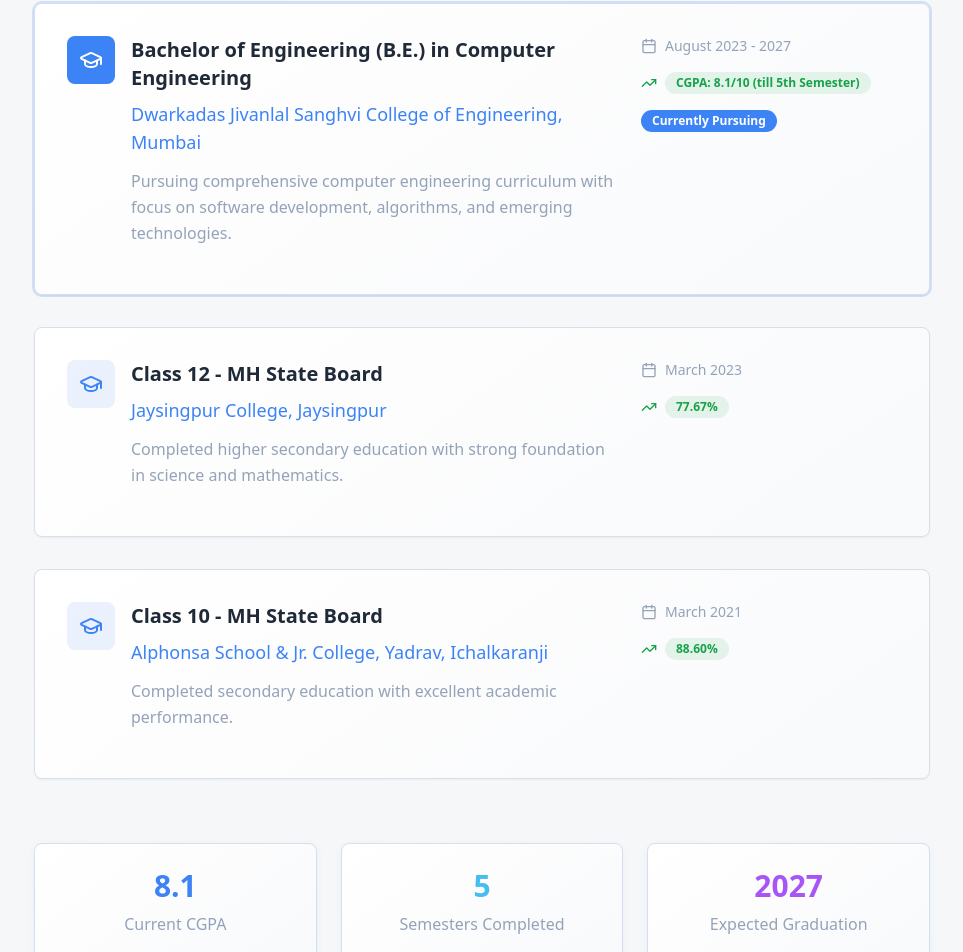
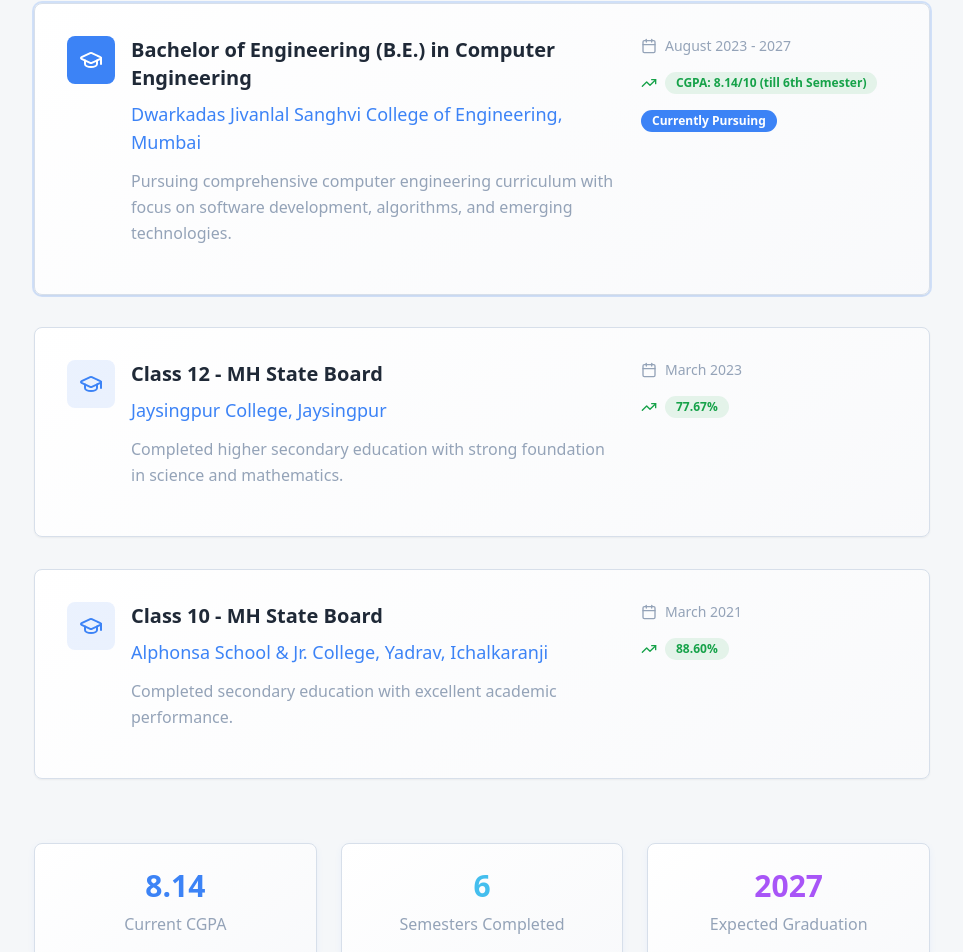
Before and after one commit to dmw14/Portfolio-Webpage, a React (Vite) app: page / in a window 1280 px wide. Shown: the part 3153-4105 px from the top of the page, without its empty margins (158-1121 px from the left). Built offline with nearby package versions, Linux system fonts and the light colour scheme.

Commit message:
update education details

```diff
--- a/src/components/Education.tsx
+++ b/src/components/Education.tsx
@@ -8,7 +8,7 @@ const Education = () => {
       institution: "Dwarkadas Jivanlal Sanghvi College of Engineering, Mumbai",
       degree: "Bachelor of Engineering (B.E.) in Computer Engineering",
       period: "August 2023 - 2027",
-      score: "CGPA: 8.1/10 (till 5th Semester)",
+      score: "CGPA: 8.14/10 (till 6th Semester)",
       status: "current",
       description: "Pursuing comprehensive computer engineering curriculum with focus on software development, algorithms, and emerging technologies."
     },
@@ -111,11 +111,11 @@ const Education = () => {
           {/* Stats */}
           <div className="grid grid-cols-1 md:grid-cols-3 gap-6 mt-16">
             <Card className="p-6 bg-gradient-card shadow-soft text-center">
-              <div className="text-3xl font-bold text-tech-primary mb-2">8.1</div>
+              <div className="text-3xl font-bold text-tech-primary mb-2">8.14</div>
               <div className="text-muted-foreground">Current CGPA</div>
             </Card>
             <Card className="p-6 bg-gradient-card shadow-soft text-center">
-              <div className="text-3xl font-bold text-tech-secondary mb-2">5</div>
+              <div className="text-3xl font-bold text-tech-secondary mb-2">6</div>
               <div className="text-muted-foreground">Semesters Completed</div>
             </Card>
             <Card className="p-6 bg-gradient-card shadow-soft text-center">
```
